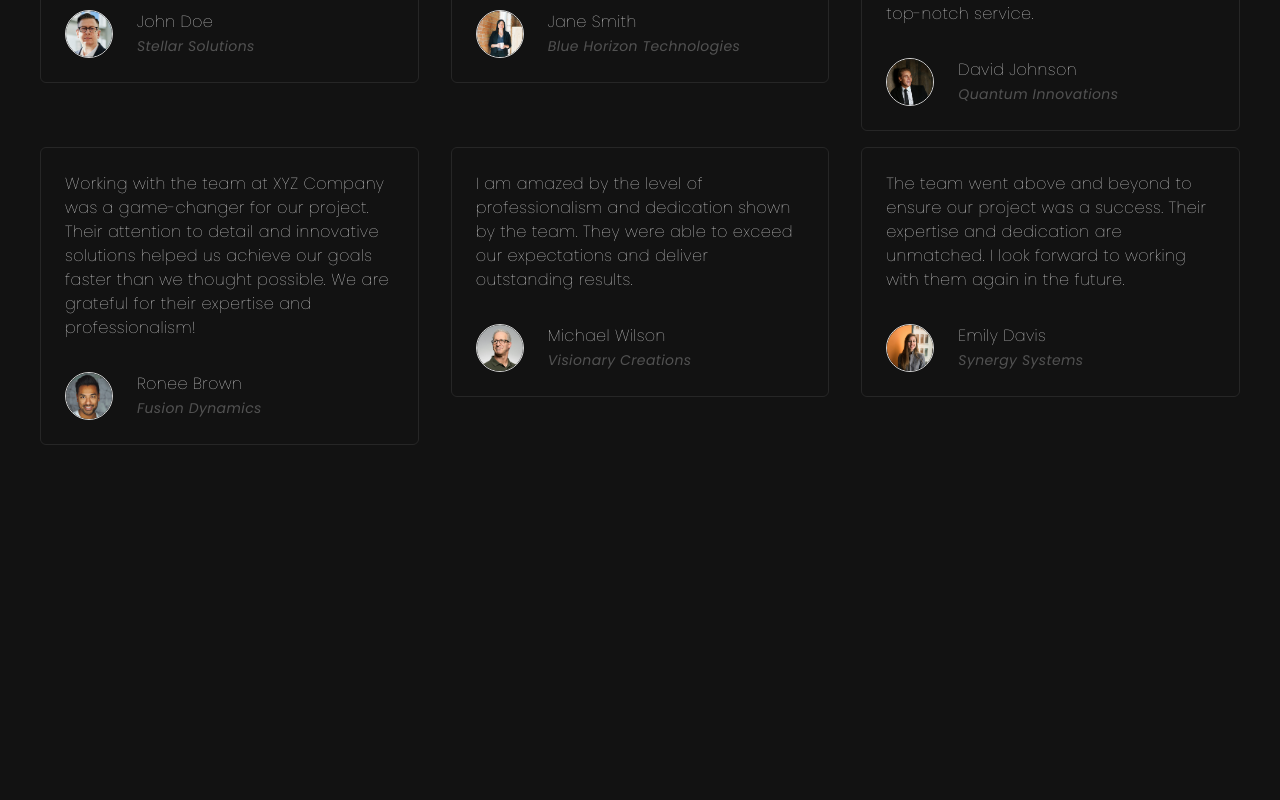
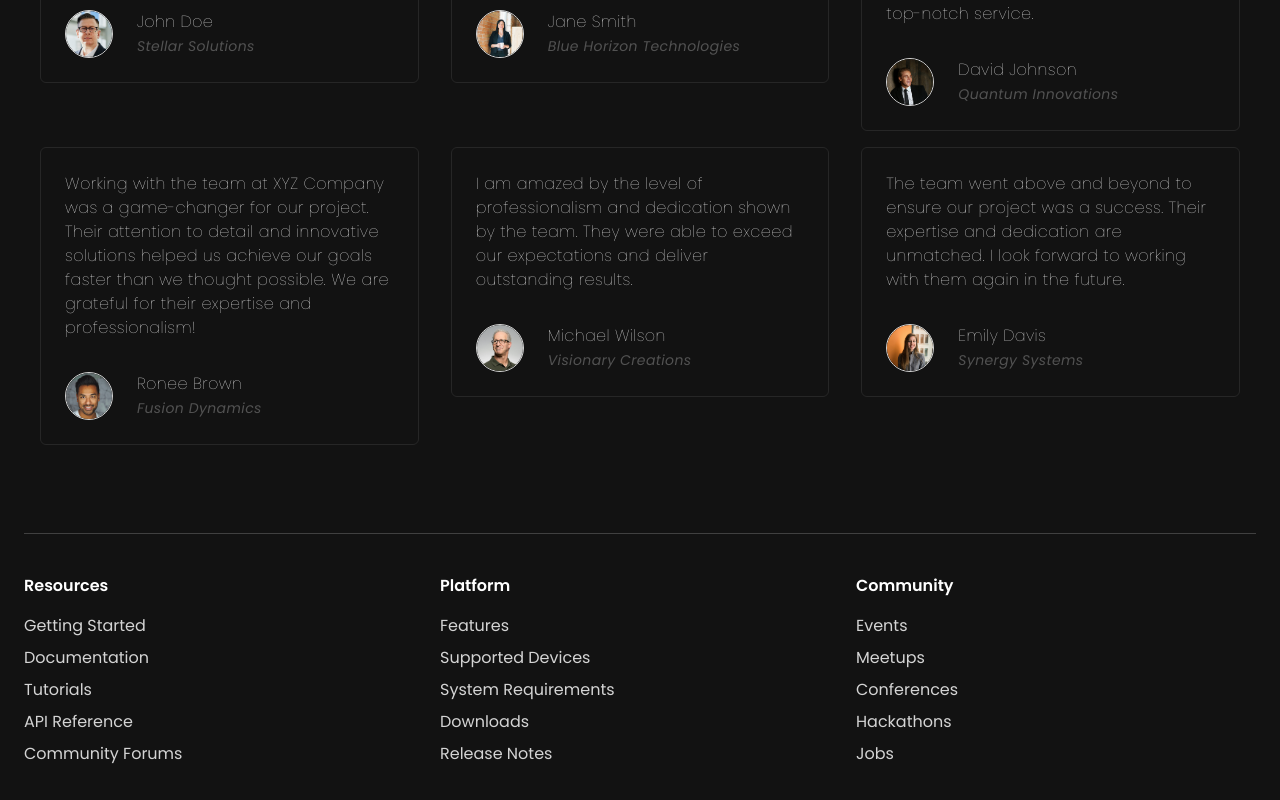
Before and after one commit to IvanVargas21/VirtualR_LandingPage_React-Tailwind, a React (Vite) app: page / in a window 1280 px wide. Shown: the part 3520-4320 px from the top of the page. Before the commit the page ends 3973 px from the top, so only its background shows below. Built offline with nearby package versions, Linux system fonts and the light colour scheme.

Commit message:
Added: Footer Section

```diff
--- a/src/App.jsx
+++ b/src/App.jsx
@@ -5,6 +5,7 @@
 import WorkFlow from './components/WorkFlow.jsx';
 import Pricing from './components/Pricing.jsx';
 import Testimonials from './components/Testimonials.jsx';
+import Footer from './components/Footer.jsx';
 
 export const App = () => {
   return (
@@ -17,6 +18,7 @@
            <WorkFlow/>
            <Pricing/>
            <Testimonials/>
+           <Footer/>
         </div>
 
     </div>
--- /dev/null
+++ b/src/components/Footer.jsx
@@ -0,0 +1,59 @@
+import { resourcesLinks } from "../constants"
+import { platformLinks } from "../constants"
+import { communityLinks } from "../constants"
+
+const Footer = () => {
+  return (
+    <footer className="mt-20 border-t py-10 border-neutral-700">
+        <div className="grid grid-cols-2 lg:grid-cols-3 gap-4">
+            <div>
+                <div>
+                    <h3 className="text-md font-semibold mb-4">Resources</h3>
+                    <ul className="space-y-2">
+                        {resourcesLinks.map((link, index)=>(
+                            <li key={index}>
+                                <a
+                                className="text-neutral-300 hover:text-white"
+                                href={link.href}>{link.text}
+                                </a>
+                            </li>
+                        ))}
+                    </ul>
+                </div>
+            </div>
+            <div>
+                <div>
+                    <h3 className="text-md font-semibold mb-4">Platform</h3>
+                    <ul className="space-y-2">
+                        {platformLinks.map((link, index)=>(
+                            <li key={index}>
+                                <a
+                                className="text-neutral-300 hover:text-white"
+                                href={link.href}>{link.text}
+                                </a>
+                            </li>
+                        ))}
+                    </ul>
+                </div>
+            </div>
+            <div>
+                <div>
+                    <h3 className="text-md font-semibold mb-4 mt-">Community</h3>
+                    <ul className="space-y-2">
+                        {communityLinks.map((link, index)=>(
+                            <li key={index}>
+                                <a
+                                className="text-neutral-300 hover:text-white"
+                                href={link.href}>{link.text}
+                                </a>
+                            </li>
+                        ))}
+                    </ul>
+                </div>
+            </div>
+        </div>
+    </footer>
+  )
+}
+
+export default Footer
```
